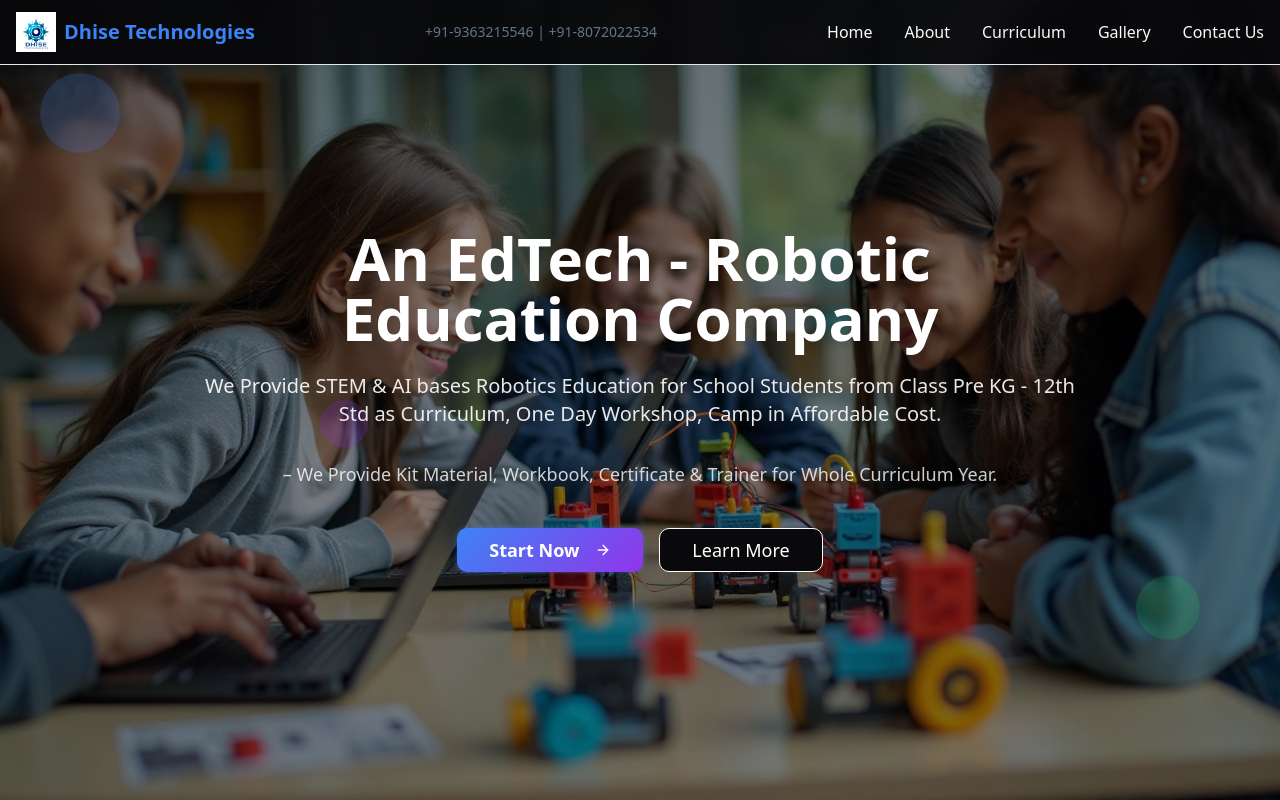
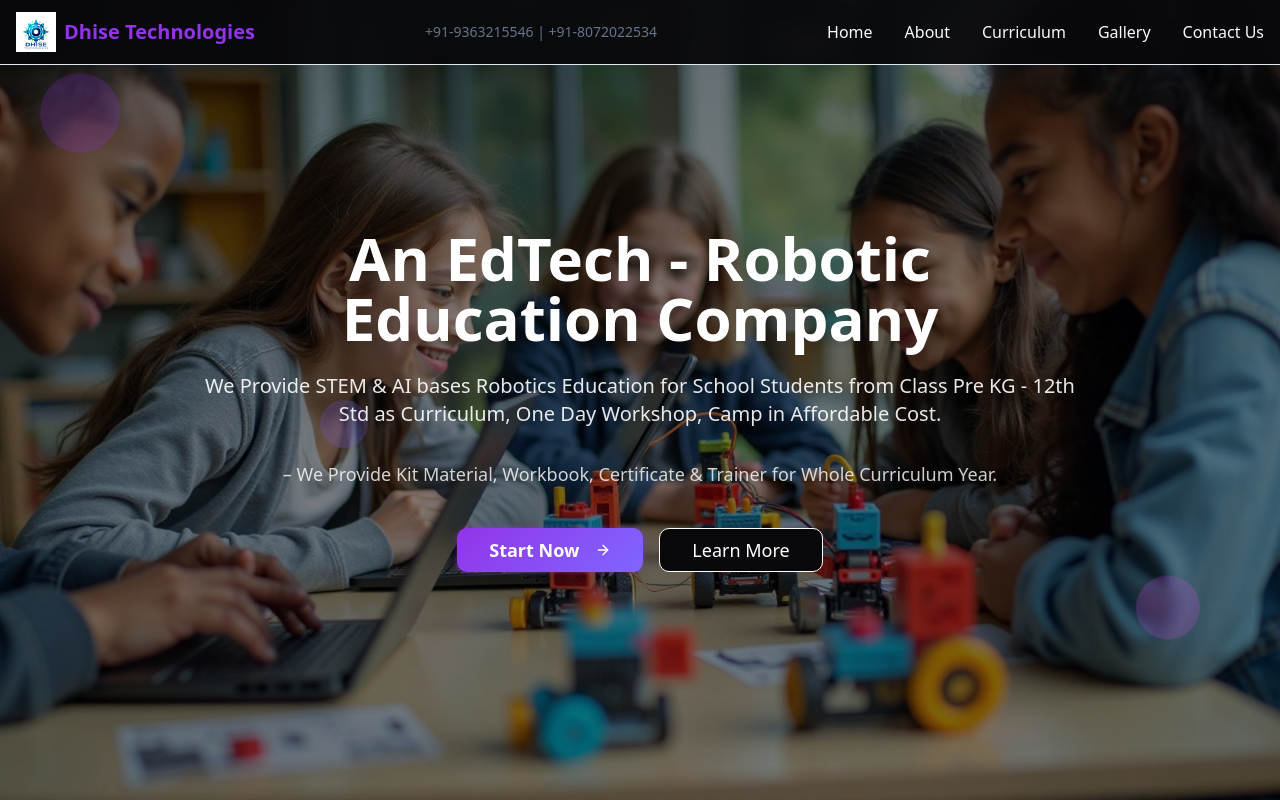
Before and after one commit to Naveen6799-FSD/dhise-robo-spark-ed, a React (Vite) app: page / in a window 1280 px wide. Shown: the top 800 px of the page. Built offline with nearby package versions, Linux system fonts and the light colour scheme.

Commit message:
Change background color

```diff
--- a/src/index.css
+++ b/src/index.css
@@ -15,18 +15,18 @@
     --popover: 0 0% 100%;
     --popover-foreground: 222.2 84% 4.9%;
 
-    /* Tech-inspired primary colors */
-    --primary: 217 91% 60%;
+    /* Purple-inspired primary colors */
+    --primary: 271 81% 56%;
     --primary-foreground: 0 0% 100%;
-    --primary-glow: 217 91% 70%;
+    --primary-glow: 271 81% 70%;
 
-    --secondary: 142 71% 45%;
+    --secondary: 290 95% 65%;
     --secondary-foreground: 0 0% 100%;
-    --secondary-glow: 142 71% 55%;
+    --secondary-glow: 290 95% 75%;
 
-    --accent: 271 81% 56%;
+    --accent: 250 100% 70%;
     --accent-foreground: 0 0% 100%;
-    --accent-glow: 271 81% 66%;
+    --accent-glow: 250 100% 80%;
 
     --muted: 210 40% 96.1%;
     --muted-foreground: 215.4 16.3% 46.9%;
```
